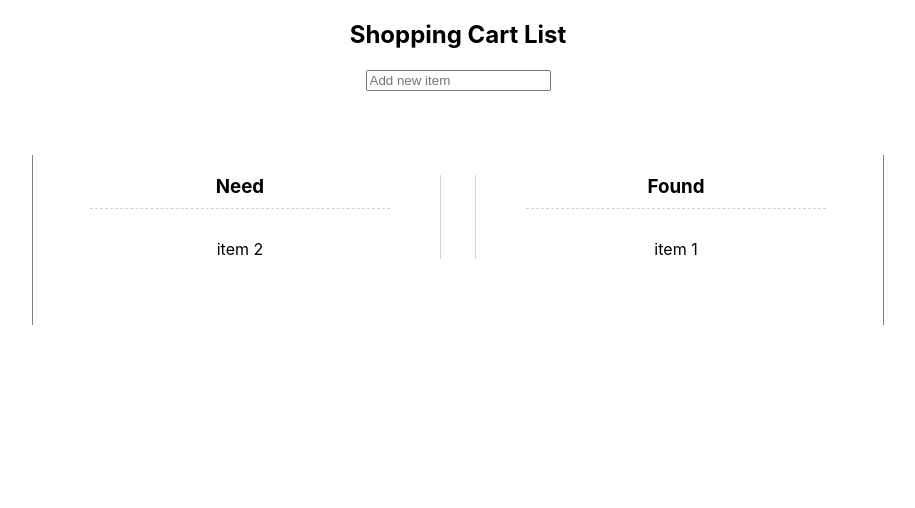
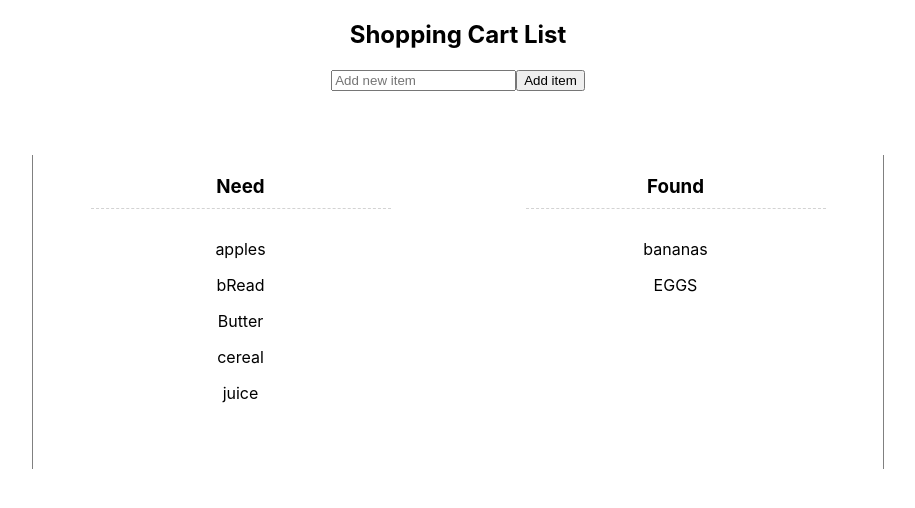
Before and after one commit to Civoremo/shopping-cart-lists, a React (Create React App) app in the folder shopping_list/: page / in a window 1280 px wide. Shown: the top 508 px of the page, without its empty margins (182-1097 px from the left). Built offline with nearby package versions, Linux system fonts and the light colour scheme.

Commit message:
displaying items and input for adding items

```diff
--- a/shopping_list/src/App.css
+++ b/shopping_list/src/App.css
@@ -18,13 +18,13 @@
 .need-list-container {
   /* border: 1px solid red; */
   width: 400px;
-  border-right: 1px solid lightgray;
+  /* border-right: 1px solid lightgray; */
   margin-right: 10px;
 }
 
 .found-list-container {
   width: 400px;
-  border-left: 1px solid lightgray;
+  /* border-left: 1px solid lightgray; */
   margin-left: 10px;
 }
 
--- a/shopping_list/src/App.js
+++ b/shopping_list/src/App.js
@@ -1,15 +1,31 @@
 import React from "react";
 import "./App.css";
 
-import NeedsList from './components/needs';
+import NeedList from './components/need';
 import FoundList from './components/found';
 import NewItemInput from './components/newItemInput';
 
 class App extends React.Component {
   state = {
     ourNeeds: ['apples', 'bRead', 'Butter', 'cereal', 'juice'],
-    ourFinds: ['bananas', 'EGGS']
+    ourFinds: ['bananas', 'EGGS'],
+    newItem: ''
     }
+
+  handleChange = e => {
+    this.setState({
+      [e.target.name]: e.target.value
+    });
+  }
+
+  addNewItem = e => {
+    e.preventDefault();
+    this.setState({
+      ...this.state,
+      ourNeeds: [...this.state.ourNeeds, this.state.newItem],
+      newItem: ''
+    })
+  }
 
   render () {
 
@@ -20,13 +36,13 @@ class App extends React.Component {
             </header>
 
             <section>
-              <NewItemInput />
+              <NewItemInput newItem={this.state.newItem} handleChange={this.handleChange} addItem={this.addNewItem}/>
             </section>
 
             <section className="shopping-list-container">
-              <NeedsList />
+              <NeedList ourNeeds={this.state.ourNeeds} />
 
-              <FoundList />
+              <FoundList ourFinds={this.state.ourFinds}/>
             </section>
         </div>
     );
--- a/shopping_list/src/components/found.js
+++ b/shopping_list/src/components/found.js
@@ -1,23 +1,21 @@
 import React from "react";
+import SingleItem from "./singleItem";
 
-class FoundList extends React.Component {
-    constructor(props) {
-        super(props);
-        this.state = {};
-    }
+const FoundList = props => {
+  const { ourFinds } = props;
 
-    render() {
     return (
         <div>
             <div className="found-list-container">
                 <h3 className="list-title-text">Found</h3>
                 <div>
-                        <p>item 1</p>
+                    {ourFinds.map(foundItem => {
+                      return <SingleItem key={foundItem} item={foundItem} />
+                    })}
                 </div>
             </div>
         </div>
     );
-    }
-}
+};
 
 export default FoundList;
--- /dev/null
+++ b/shopping_list/src/components/need.js
@@ -0,0 +1,21 @@
+import React from "react";
+import SingleItem from "./singleItem";
+
+const NeedList = props => {
+    const { ourNeeds } = props;
+
+    return (
+        <div>
+            <div className="need-list-container">
+                <h3 className="list-title-text">Need</h3>
+                <div>
+                    {ourNeeds.map( needItem => {
+                        return <SingleItem key={needItem} item={needItem}/>
+                    })}
+                </div>
+            </div>
+        </div>
+    );
+};
+
+export default NeedList;
--- a/shopping_list/src/components/needs.js
+++ /dev/null
@@ -1,23 +0,0 @@
-import React from "react";
-
-class NeedList extends React.Component {
-    constructor(props) {
-        super(props);
-        this.state = {};
-    }
-
-    render() {
-        return (
-            <div>
-                <div className="need-list-container">
-                    <h3 className="list-title-text">Need</h3>
-                    <div>
-                        <p>item 2</p>
-                    </div>
-                </div>
-            </div>
-        );
-    }
-}
-
-export default NeedList;
--- a/shopping_list/src/components/newItemInput.js
+++ b/shopping_list/src/components/newItemInput.js
@@ -1,18 +1,23 @@
 import React from "react";
 
-class NewItemInput extends React.Component {
-    constructor(props) {
-        super(props);
-        this.state = {};
-    }
+const NewItemInput = props => {
+    const { handleChange, addItem, newItem } = props;
 
-    render() {
-        return (
-            <div>
-                <input placeholder="Add new item" />
-            </div>
-        );
-    }
-}
+    return (
+        <div>
+            <form onSubmit={addItem}>
+                <input
+                    onChange={handleChange}
+                    type="text"
+                    placeholder="Add new item"
+                    name="newItem"
+                    autoComplete="off"
+                    value={newItem}
+                />
+                <button onClick={addItem}>Add item</button>
+            </form>
+        </div>
+    );
+};
 
 export default NewItemInput;
--- /dev/null
+++ b/shopping_list/src/components/singleItem.js
@@ -0,0 +1,11 @@
+import React from "react";
+
+const SingleItem = props => {
+    const { item } = props;
+
+        return <div>
+            <p>{item}</p>
+        </div>;
+}
+
+export default SingleItem;
```
Lines whose indentation alone changed are shown as unchanged.
